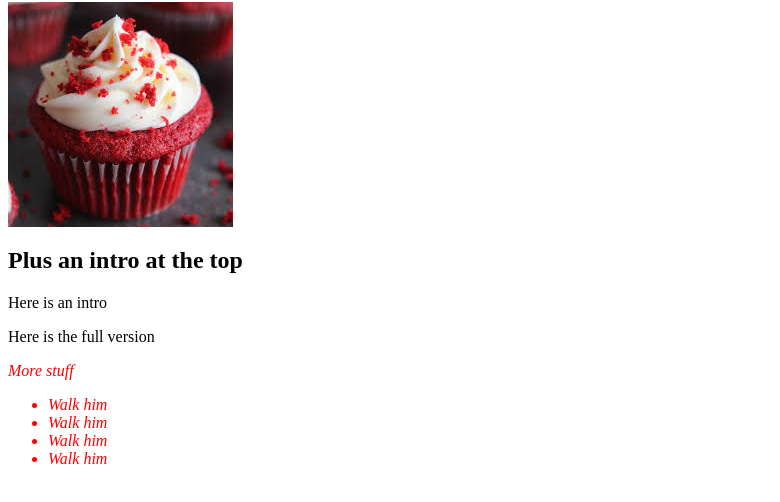
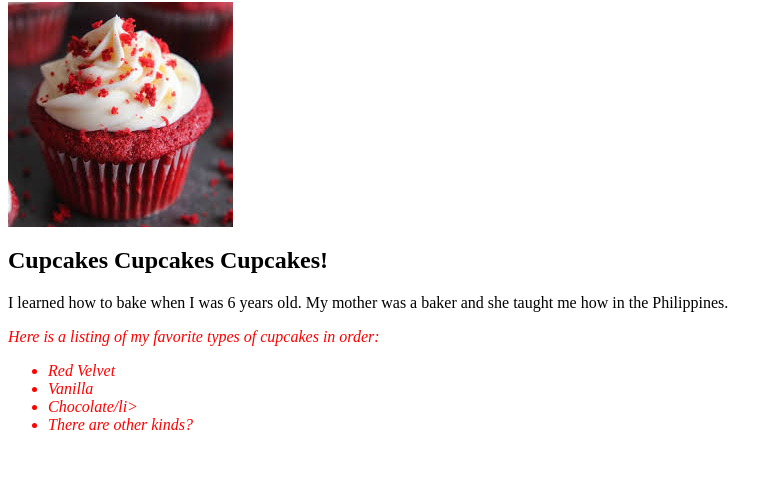
Before and after one commit to rdrayer/EpicodusMy-first-website, a plain HTML site: page cupcake-shop.html in a window 1280 px wide. Shown: the part 64-566 px from the top of the page, without its empty margins (0-780 px from the left). Drawn offline with Linux system fonts and the light colour scheme; files whose address does not match are found by name.

Commit message:
cupcake site changes

```diff
--- a/cupcake-shop.html
+++ b/cupcake-shop.html
@@ -6,17 +6,16 @@
     <body>
       <h1>This is my Cupcake Shop!</h1>
       <img src="cupcake.jpeg" alt="cupcake image"/>
-      <h2>Plus an intro at the top</h2>
+      <h2>Cupcakes Cupcakes Cupcakes!</h2>
 
-      <p class="intro">Here is an intro</p>
-      <p>Here is the full version</p>
-      <p class="important">More stuff</p>
+      <p class="intro">I learned how to bake when I was 6 years old. My mother was a baker and she taught me how in the Philippines.</p>
+      <p class="important">Here is a listing of my favorite types of cupcakes in order:</p>
 
       <ul class="important">
-        <li>Walk him</li>
-        <li>Walk him</li>
-        <li>Walk him</li>
-        <li>Walk him</li>
+        <li>Red Velvet</li>
+        <li>Vanilla</li>
+        <li>Chocolate/li>
+        <li>There are other kinds?</li>
       </ul>
 
     </body>
```
Also changed, not shown: index.html (+1 -1 lines), favorite-places.html (deleted).
